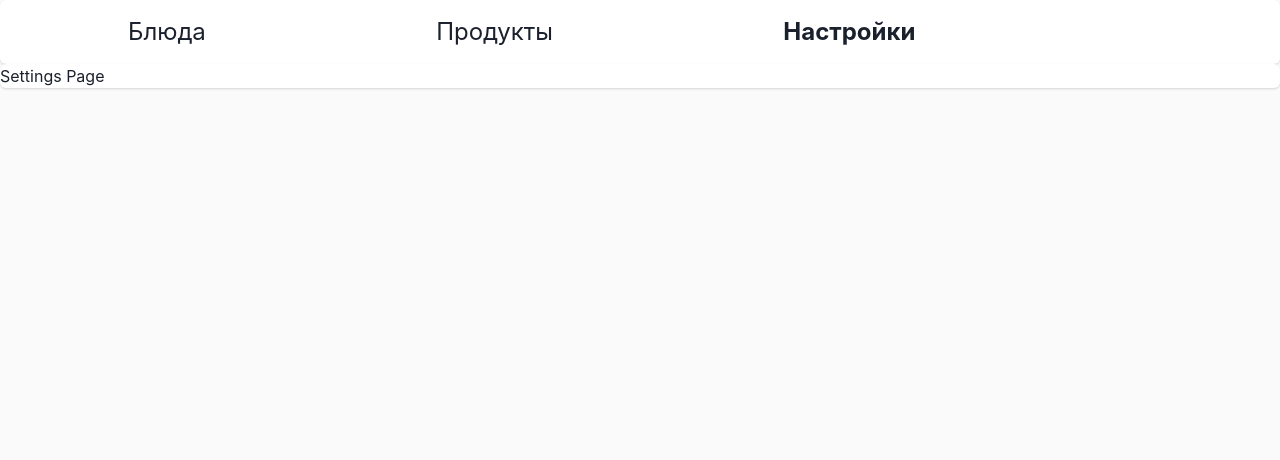
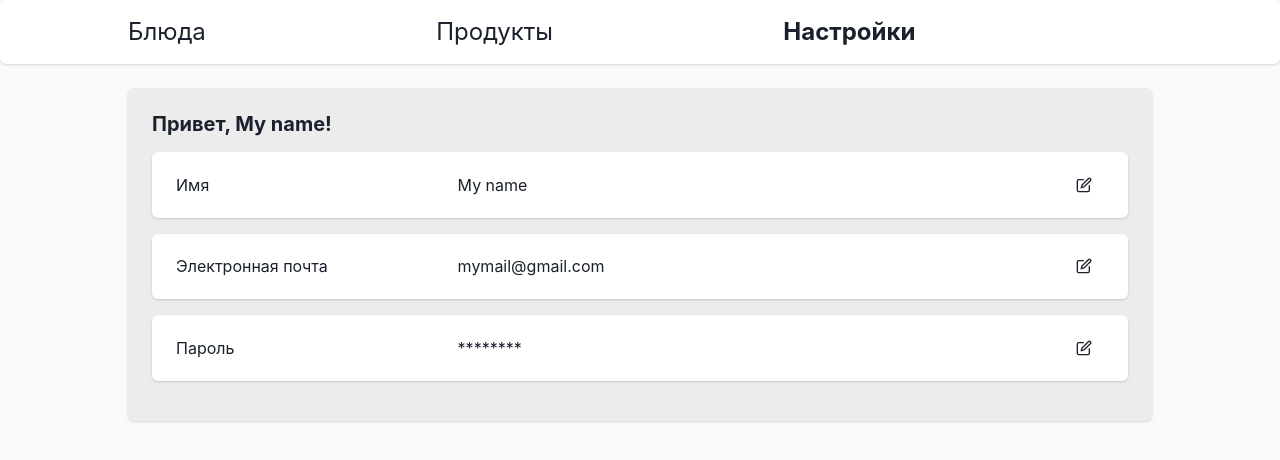
Before and after one commit to kmwk10/dish-analyzer, a React (Create React App) app in the folder frontend/: page /settings in a window 1280 px wide. Shown: the top 460 px of the page. Built offline with nearby package versions, Linux system fonts and the light colour scheme.

Commit message:
feat(frontend): implement settings page layout

```diff
--- /dev/null
+++ b/frontend/src/components/SettingsItem.jsx
@@ -0,0 +1,17 @@
+import { Card, Flex, Text, IconButton } from "@chakra-ui/react";
+import { EditIcon } from "@chakra-ui/icons";
+
+export default function SettingsItem({ label, user_info }) {
+  return (
+    <Card marginBottom="1rem">
+      <Flex alignItems="center" padding="0.8rem 1.5rem">
+        <Text width="22vw">{label}</Text>
+        <Text mr="auto">{user_info}</Text>
+        <IconButton
+          icon={<EditIcon />}
+          variant="ghost"
+        />
+      </Flex>
+    </Card>
+  );
+}
--- a/frontend/src/pages/SettingsPage.jsx
+++ b/frontend/src/pages/SettingsPage.jsx
@@ -1,9 +1,23 @@
-import { Card } from "@chakra-ui/react";
+import { Box, Card, CardHeader, Flex, Heading, Text } from "@chakra-ui/react";
+import SettingsItem from "../components/SettingsItem";
 
 export default function SettingsPage() {
+  const user_info = {
+    "name": "My name",
+    "email": "mymail@gmail.com",
+    "password_len": 8,
+  }
+
   return (
-    <Card>
-        Settings Page
-    </Card>
+    <Box margin="2vh 10vw">
+      <Card backgroundColor="#ECECEC" padding="3vh" marginTop="3vh">
+        <CardHeader padding="0 0 1rem 0">
+          <Heading size="md">Привет, {user_info.name}!</Heading>
+        </CardHeader>
+        <SettingsItem label="Имя" user_info={user_info.name}/>
+        <SettingsItem label="Электронная почта" user_info={user_info.email}/>
+        <SettingsItem label="Пароль" user_info={"*".repeat(user_info.password_len)}/>
+      </Card>
+    </Box>
   );
 }
```
